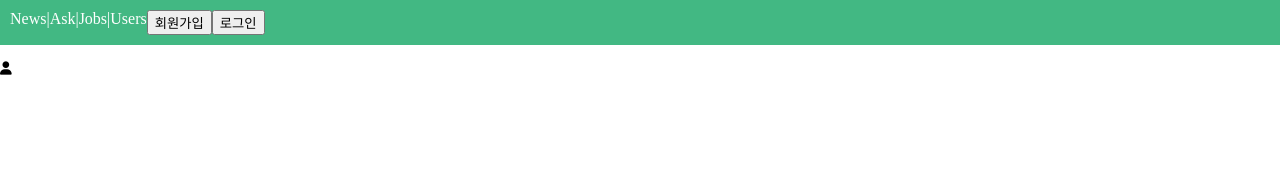
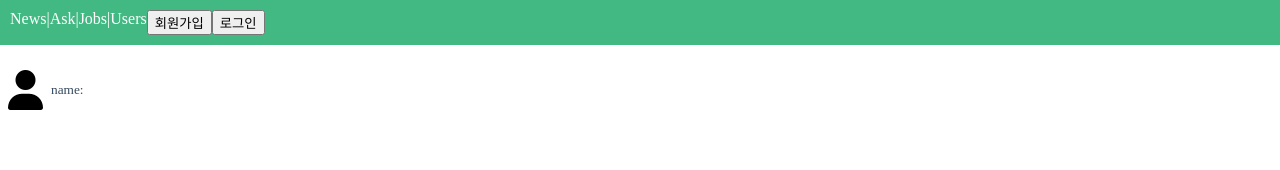
Before and after one commit to jjhw0106/vue-advanced, a Vue app: page /item/1 in a window 1280 px wide. Shown: the top 170 px of the page. Built offline with nearby package versions, Linux system fonts and the light colour scheme; no server answers.

Commit message:
Feat: UserProfile 컴포넌트 적용 중

```diff
--- a/src/components/UserProfile.vue
+++ b/src/components/UserProfile.vue
@@ -4,12 +4,11 @@
       <i class="fa-sharp fa-solid fa-user"></i>
     </div>
     <div class="user-description">
+      {{ info.id }}
     </div>
     <div class>
       <router-link :to = "`/user/${fetchedUserInfo.user}`">
         <p>name: {{ fetchedUserInfo.id }}</p>
-        <p>karma: {{ fetchedUserInfo.karma }}</p>
-        <p>created: {{ fetchedUserInfo.created }}</p>
       </router-link>
       <div class = "time">
         {{ fetchedUserInfo.time_ago }}
@@ -22,7 +21,9 @@
 import { mapGetters } from 'vuex';
 
 export default {
-
+  props: {
+    info: Object
+  },
   computed: {
     ...mapGetters(['fetchedUserInfo']),
     // userInfo() {
--- a/src/views/ItemView.vue
+++ b/src/views/ItemView.vue
@@ -1,32 +1,14 @@
 <template>
   <div>
     <p>
-      <small>
-        <!-- 질문 상세정보 -->
-        <section>
-          <div class = "user-container">
-            <div>
-              <i class="fa-sharp fa-solid fa-user"></i>
-            </div>
-            <div class="user-description">
-            </div>
-            <div>
-              <router-link :to = "`/user/${fetchedItem.user}`">
-                {{ fetchedItem.user }}
-              </router-link>
-              <div class = "time">
-                {{ fetchedItem.time_ago }}
-              </div>
-            </div>
-          </div>
-        </section>
+    <small>
+        <!-- 사용자 상세정보 -->
+        <user-profile :info="fetchedItem"></user-profile>
         <!-- 질문 댓글 -->
         <section>
           <!-- <div v-html="fetchedItem.content"> -->
-          <div v-html="fetchedItem.content"></div>
+          <!-- <div v-html="fetchedItem.content"></div> -->
         </section>
-
-
       </small>
     </p>
   </div>
@@ -34,8 +16,12 @@
 
 <script>
 import { mapGetters } from 'vuex';
+import UserProfile from '../components/UserProfile.vue';
 
 export default {
+  components: {
+    UserProfile
+  },
   computed: {
     // itemInfo() {
     //   return this.$store.state.item
@@ -47,6 +33,7 @@ export default {
   created() {
     const item = this.$route.params;
     this.$store.dispatch('FETCH_ITEM', item);
+    // this.$store.dispatch('FETCH_USER', item);
   }
 }
 </script>
```
